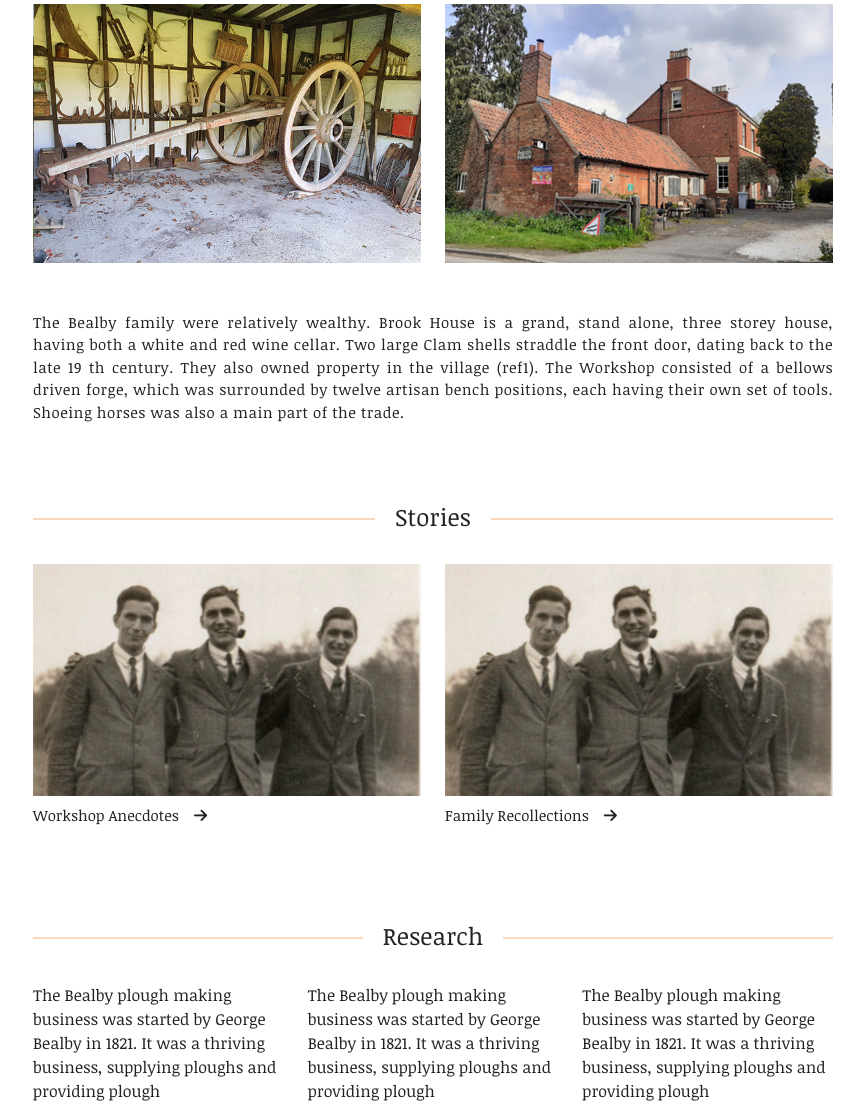
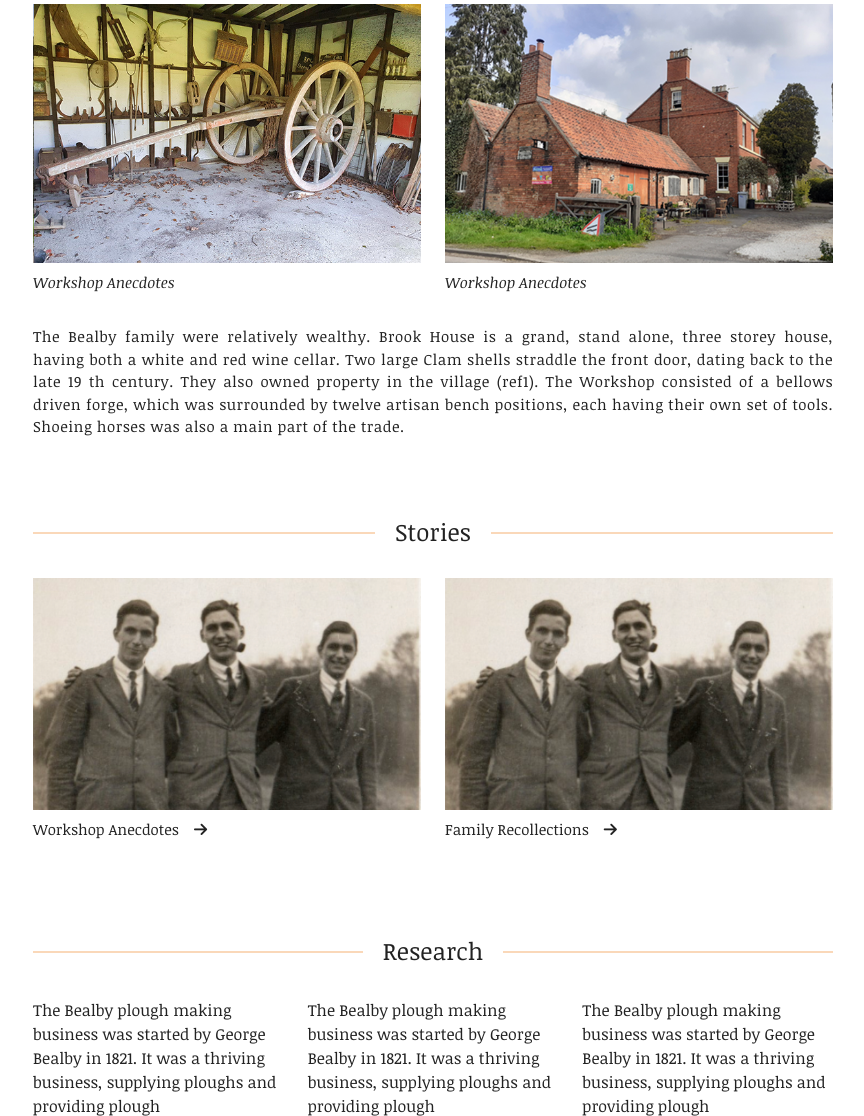
Before and after one commit to Bealby/bealby_ploughs, a Django app: page / in a window 1280 px wide. Shown: the part 820-1936 px from the top of the page, without its empty margins (207-1071 px from the left). Run offline with Django 3.2, Linux system fonts and the light colour scheme; some libraries are stand-ins or nearby versions.

Commit message:
Styling/ adding links

```diff
--- a/home/templates/home/index.html
+++ b/home/templates/home/index.html
@@ -71,12 +71,14 @@
             </p>
         </div>
     </div>
-    <div class="row mb-5">
+    <div class="row mb-3">
         <div class="col-lg-6 text-center">
             <img src="{% static 'images/about/plough.png' %}" class="img-fluid" alt="Plough">
+            <p class="section-title mt-2"><i>Workshop Anecdotes</i></p>
         </div>
         <div class="col-lg-6 text-center">
             <img src="{% static 'images/about/brook_house.png' %}" class="img-fluid" alt="Brook House">
+            <p class="section-title mt-2"><i>Workshop Anecdotes</i></p>
         </div>
     </div>
     <div class="row"></div>
@@ -103,16 +105,16 @@
     </div>
     <div class="row mb-5">
         <div class="col-lg-6 text-center">
-            <div class="zoom">
+            <a href=""><div class="zoom">
             <img src="{% static 'images/stories/bealby_sibling.jpg' %}" class="img-fluid story-image" alt="" width="600" height="400">
-            </div>
-            <p class="section-title mt-2">Workshop Anecdotes&emsp;<i class="fa-solid fa-arrow-right"></i></p>
+            </div></a>
+        <a href="" class="text-links"><p class="section-title mt-2">Workshop Anecdotes&emsp;<i class="fa-solid fa-arrow-right"></i></p></a>
         </div>
         <div class="col-lg-6 text-center">
-            <div class="zoom">
+            <a href=""><div class="zoom">
             <img src="{% static 'images/stories/bealby_sibling.jpg' %}" class="img-fluid story-image" alt="" width="600" height="400">
-             </div>
-            <p class="section-title mt-2">Family Recollections&emsp;<i class="fa-solid fa-arrow-right"></i></p>
+             </div></a>
+            <a href="" class="text-links"><p class="section-title mt-2">Family Recollections&emsp;<i class="fa-solid fa-arrow-right"></i></p></a>
         </div>
     </div>
 </div>
--- a/static/css/base.css
+++ b/static/css/base.css
@@ -76,7 +76,6 @@ body {
   cursor: pointer;
   transition: all 0.5s ease;
   transform-origin: center;
-  -webkit-backface-visibility: hidden;
 }
 
 .zoom:hover .story-image {
@@ -85,6 +84,17 @@ body {
 
 .zoom {
   overflow: hidden;
+}
+
+/*---Links---*/
+
+.text-links {
+  text-decoration: none !important;
+  color: #222222
+}
+
+.text-links:hover {
+  color: #222222
 }
 
 /*---headlines with lines---*/
```
